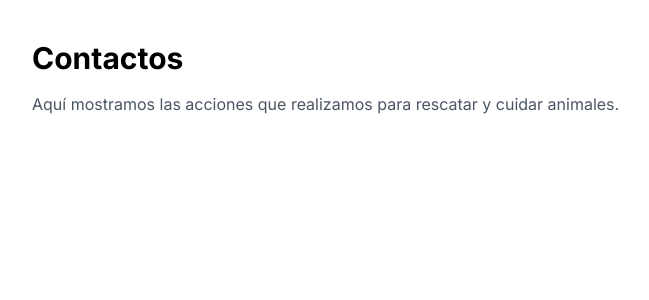
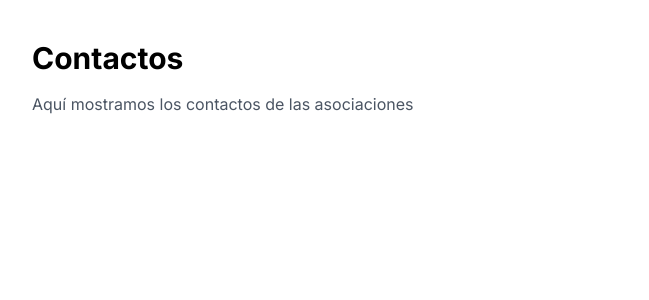
Before and after one commit to RodJacome/Luckys, a Next.js app: page /contacto in a window 1280 px wide. Shown: the top 300 px of the page, without its empty margins (8-657 px from the left). Built offline with nearby package versions, Linux system fonts and the light colour scheme.

Commit message:
feat: test

```diff
--- a/app/contacto/page.tsx
+++ b/app/contacto/page.tsx
@@ -3,8 +3,7 @@ export default function TrabajoPage() {
     <div className="p-10">
       <h1 className="text-3xl font-bold">Contactos</h1>
       <p className="mt-4 text-gray-600">
-        Aquí mostramos las acciones que realizamos para rescatar y cuidar
-        animales.
+        Aquí mostramos los contactos de las asociaciones
       </p>
     </div>
   );
```
